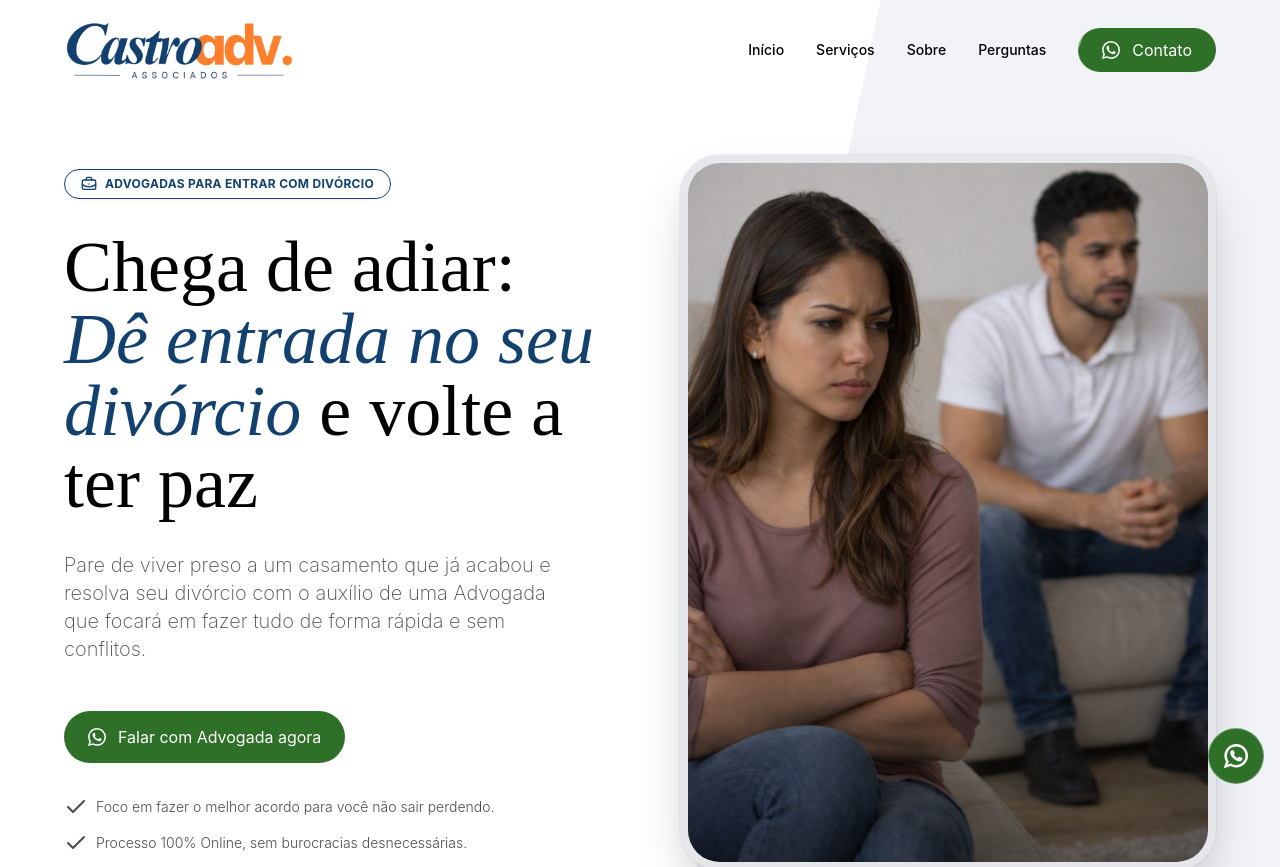
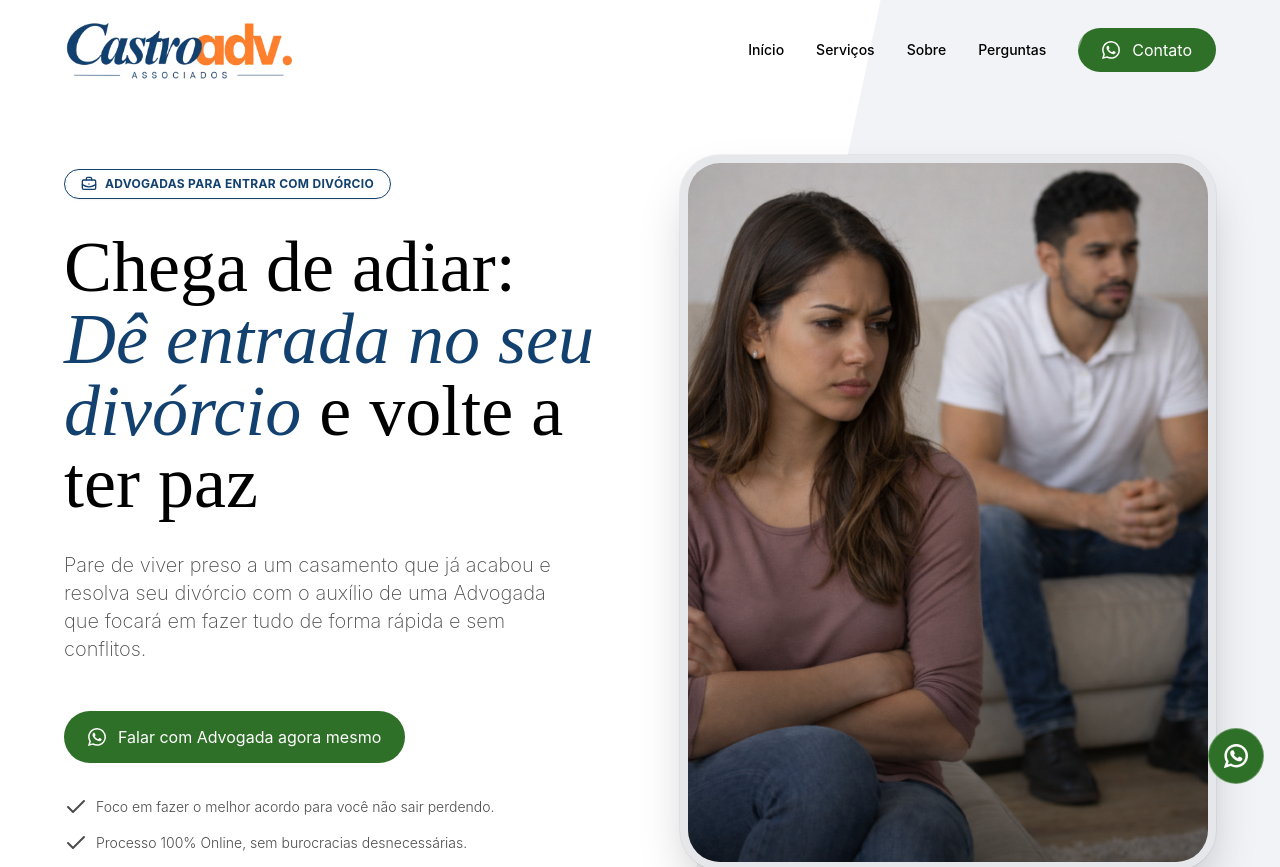
Before and after one commit to Paper-Street-Softwares/LPS-Castro-Advogados-Associados-V4, a React (Vite) app: page / in a window 1280 px wide. Shown: the top 867 px of the page. Built offline with nearby package versions, Linux system fonts and the light colour scheme.

Commit message:
feat: Corrige copy

```diff
--- a/src/content/content.jsx
+++ b/src/content/content.jsx
@@ -143,7 +143,7 @@ const content = {
       alt: "Imagem ilustrativa da Seção Início",
       ctaButtonAriaLabel:
         "Botão para chamada de ação para contato pelo whatsapp",
-      ctaButtonText: "Falar com Advogada agora",
+      ctaButtonText: "Falar com Advogada agora mesmo",
       ctaButtonTextSecondary: "A_Definir",
       obsHero: {
         icon: <LucideIdCard />,
```
